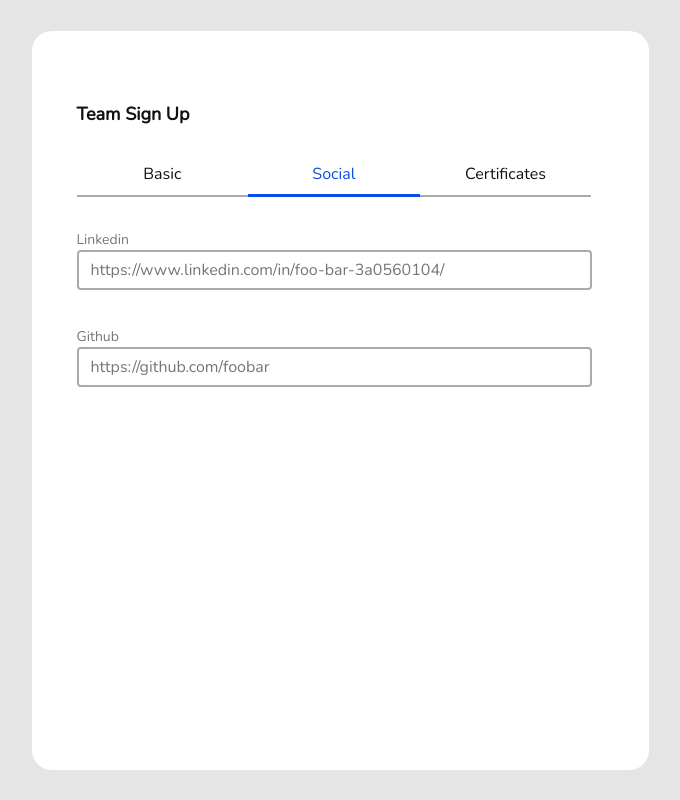
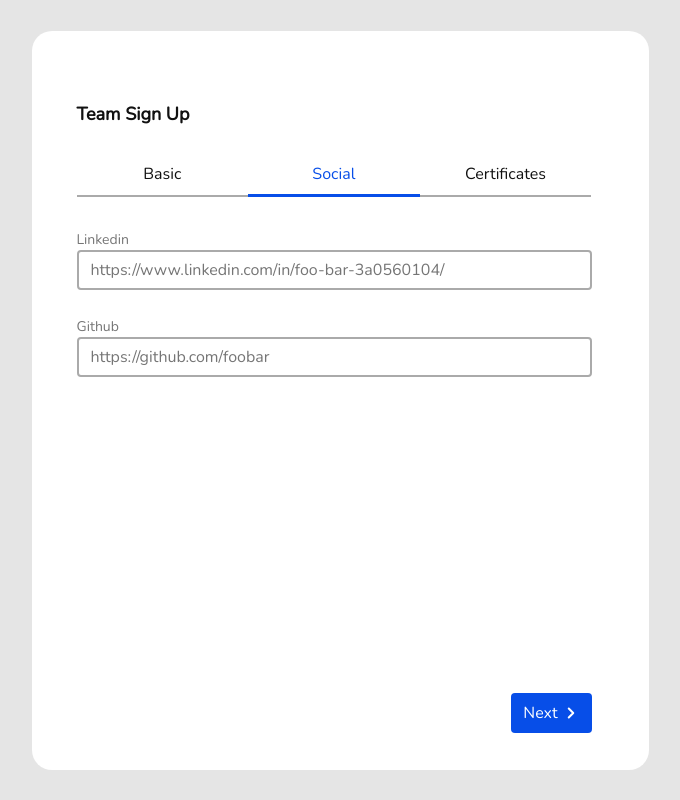
Before and after one commit to RafaelBrandaoBastos/WebsiteSquadBlue, a React (Vite) app: page / in a window 1280 px wide. Shown: the whole page, without its empty margins (300-980 px from the left). Built offline with nearby package versions, Linux system fonts and the light colour scheme.

Commit message:
Chore: FormSocial Inputs and Validation

```diff
--- a/src/components/containers/FormSocial/Form.jsx
+++ b/src/components/containers/FormSocial/Form.jsx
@@ -1,14 +1,57 @@
-import React from "react";
-import Input from "../../micro/Input/Input";
-import {Form} from "./formStyled.js";
+import React, {useContext} from 'react';
+import Input from "../../micro/Input/Input"
+import {Form, ErrorMessage, ContainerButton, ContainerLinkedin, ContainerGithub} from "./formStyled.js"
+import * as yup from 'yup';
+import {useForm} from 'react-hook-form';
+import {yupResolver} from '@hookform/resolvers/yup';
+import {TabsContext} from '../../../contexts/TabsProvider';
 import Button from '../../micro/Button/Button';
 
+
+const schema = yup
+    .object({
+        linkedin: yup
+            .string()
+            .required('Please enter your Linkedin account')
+            .matches(/^(http(s)?:\/\/)?([\w]+\.)?linkedin\.com\/(pub|in|profile)/, 'Linkedin Invalid'),
+        github: yup
+            .string()
+            .required('Please enter your Github account')
+            .matches(/^(?:https?:\/\/)?(?:www\.)?(?:github\.com\/(\w+))\/?$/,'Github Invalid'),
+    })
+    .required();
+
 const FormSocial = ()=>{
+
+    const [selectedTab, setSelectedTab] = useContext(TabsContext);
+
+    const {
+        register,
+        handleSubmit,
+        watch,
+        formState: {errors},
+    } = useForm({resolver: yupResolver(schema)});
+
+    const onSubmit = (data) => {
+        setSelectedTab(selectedTab + 1);
+        console.log(data);
+    };
+
     return(
-        <Form>
-            <Input width="100%" label = "Linkedin" type="text" placeholder="https://www.linkedin.com/in/foo-bar-3a0560104/" />
-            <Input width="100%" label = "Github" type="text" placeholder="https://github.com/foobar" />
-            <Button/>
+        <Form onSubmit={handleSubmit(onSubmit)}>
+            <ContainerLinkedin>
+                <Input width="100%" label = "Linkedin" type="text" placeholder="https://www.linkedin.com/in/foo-bar-3a0560104/"  {...{register: register('linkedin')}}/>
+                <ErrorMessage style={{left: '80px'}}>{errors.linkedin?.message}</ErrorMessage>
+            </ContainerLinkedin>
+
+            <ContainerGithub>
+                <Input width="100%" label = "Github" type="text" placeholder="https://github.com/foobar"  {...{register: register('github')}}/>
+                <ErrorMessage style={{left: '80px'}}>{errors.github?.message}</ErrorMessage>
+            </ContainerGithub>
+
+            <ContainerButton>
+                <Button name='Next' type='submit' />
+            </ContainerButton>
         </Form>
     )
 };
--- a/src/components/containers/FormSocial/formStyled.js
+++ b/src/components/containers/FormSocial/formStyled.js
@@ -1,9 +1,33 @@
 import styled from "styled-components";
 
 export const Form = styled.form`
-    height: 30%;
+    height: 25%;
     display: flex;
     justify-content: space-between;
     flex-wrap: wrap;
     width: 100%;
 `;
+export const ContainerLinkedin = styled.div`
+    display: flex;
+    width: 100%;
+    position: relative;
+    padding-bottom: 2.5rem;
+`;
+export const ContainerGithub = styled.div`
+    display: flex;
+    width: 100%;
+    position: relative;
+`;
+export const ErrorMessage = styled.span`
+    position: absolute;
+    font-size: 1.4rem;
+    color: red;
+
+`;
+export const ContainerButton = styled.div`
+    display: flex;
+    width: 100%;
+    height: 220%;
+    justify-content: flex-end;
+    align-items: flex-end;
+`;
```
